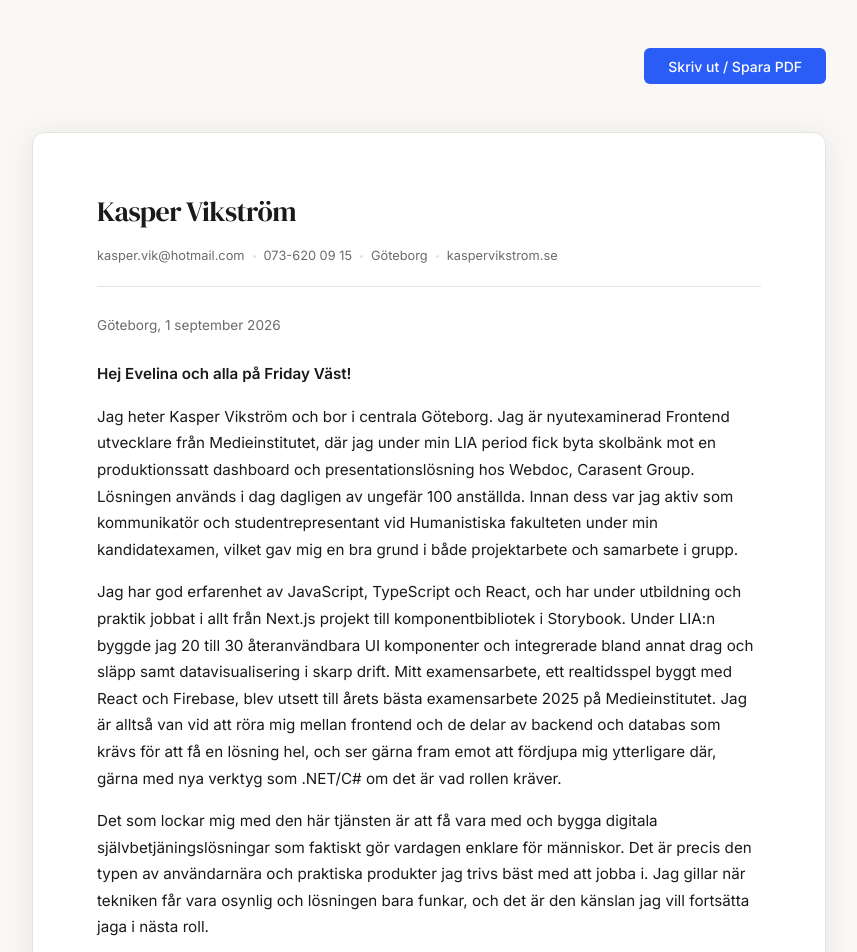
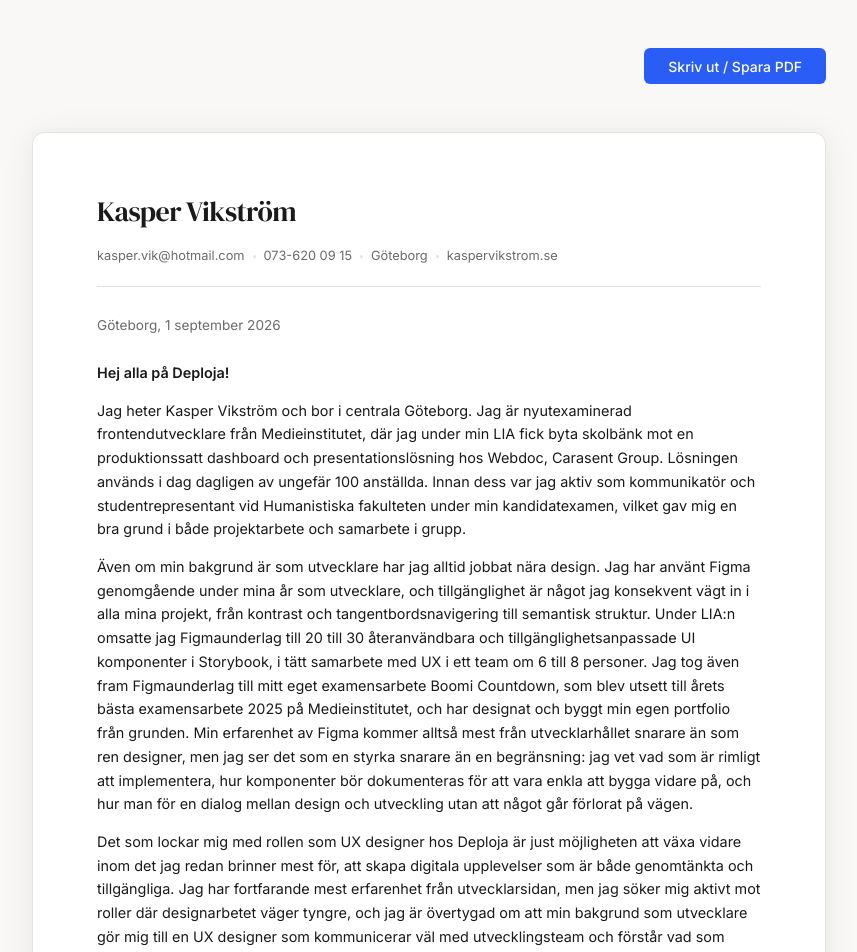
Before and after one commit to kaspvik/kaspervikstrom, a Next.js app: page /brev in a window 1280 px wide. Shown: the top 952 px of the page, without its empty margins (211-1068 px from the left). Built offline with nearby package versions, Linux system fonts and the light colour scheme.

Commit message:
Refactor BrevPage content for clarity and accessibility; adjust letterBody styles for improved layout

```diff
--- a/src/app/brev/brev.module.css
+++ b/src/app/brev/brev.module.css
@@ -96,12 +96,12 @@
 .letterBody {
   display: flex;
   flex-direction: column;
-  gap: 1rem;
+  gap: 0.85rem;
 }
 
 .letterBody p {
-  font-size: 0.95rem;
-  line-height: 1.75;
+  font-size: 0.9rem;
+  line-height: 1.65;
   color: var(--color-text);
   margin: 0;
 }
--- a/src/app/brev/page.tsx
+++ b/src/app/brev/page.tsx
@@ -37,14 +37,12 @@ export default function BrevPage() {
         <div className={styles.dateLine}>Göteborg, {today}</div>
 
         <div className={styles.letterBody}>
-          <p className={styles.greeting}>
-            Hej Evelina och alla på Friday Väst!
-          </p>
+          <p className={styles.greeting}>Hej alla på Deploja!</p>
 
           <p>
             Jag heter Kasper Vikström och bor i centrala Göteborg. Jag är
-            nyutexaminerad Frontend utvecklare från Medieinstitutet, där jag
-            under min LIA period fick byta skolbänk mot en produktionssatt
+            nyutexaminerad frontendutvecklare från Medieinstitutet, där jag
+            under min LIA fick byta skolbänk mot en produktionssatt
             dashboard och presentationslösning hos Webdoc, Carasent Group.
             Lösningen används i dag dagligen av ungefär 100 anställda. Innan
             dess var jag aktiv som kommunikatör och studentrepresentant vid
@@ -53,26 +51,35 @@ export default function BrevPage() {
           </p>
 
           <p>
-            Jag har god erfarenhet av JavaScript, TypeScript och React, och har
-            under utbildning och praktik jobbat i allt från Next.js projekt till
-            komponentbibliotek i Storybook. Under LIA:n byggde jag 20 till 30
-            återanvändbara UI komponenter och integrerade bland annat drag och
-            släpp samt datavisualisering i skarp drift. Mitt examensarbete, ett
-            realtidsspel byggt med React och Firebase, blev utsett till årets
-            bästa examensarbete 2025 på Medieinstitutet. Jag är alltså van vid
-            att röra mig mellan frontend och de delar av backend och databas som
-            krävs för att få en lösning hel, och ser gärna fram emot att
-            fördjupa mig ytterligare där, gärna med nya verktyg som .NET/C# om
-            det är vad rollen kräver.
+            Även om min bakgrund är som utvecklare har jag alltid jobbat nära
+            design. Jag har använt Figma genomgående under mina år som
+            utvecklare, och tillgänglighet är något jag konsekvent vägt in i
+            alla mina projekt, från kontrast och tangentbordsnavigering till
+            semantisk struktur. Under LIA:n omsatte jag Figmaunderlag till 20
+            till 30 återanvändbara och tillgänglighetsanpassade UI
+            komponenter i Storybook, i tätt samarbete med UX i ett team om 6
+            till 8 personer. Jag tog även fram Figmaunderlag till mitt eget
+            examensarbete Boomi Countdown, som blev utsett till årets bästa
+            examensarbete 2025 på Medieinstitutet, och har designat och
+            byggt min egen portfolio från grunden. Min erfarenhet av Figma
+            kommer alltså mest från utvecklarhållet snarare än som ren
+            designer, men jag ser det som en styrka snarare än en
+            begränsning: jag vet vad som är rimligt att implementera, hur
+            komponenter bör dokumenteras för att vara enkla att bygga vidare
+            på, och hur man för en dialog mellan design och utveckling utan
+            att något går förlorat på vägen.
           </p>
 
           <p>
-            Det som lockar mig med den här tjänsten är att få vara med och bygga
-            digitala självbetjäningslösningar som faktiskt gör vardagen enklare
-            för människor. Det är precis den typen av användarnära och praktiska
-            produkter jag trivs bäst med att jobba i. Jag gillar när tekniken
-            får vara osynlig och lösningen bara funkar, och det är den känslan
-            jag vill fortsätta jaga i nästa roll.
+            Det som lockar mig med rollen som UX designer hos Deploja är just
+            möjligheten att växa vidare inom det jag redan brinner mest för,
+            att skapa digitala upplevelser som är både genomtänkta och
+            tillgängliga. Jag har fortfarande mest erfarenhet från
+            utvecklarsidan, men jag söker mig aktivt mot roller där
+            designarbetet väger tyngre, och jag är övertygad om att min
+            bakgrund som utvecklare gör mig till en UX designer som
+            kommunicerar väl med utvecklingsteam och förstår vad som faktiskt
+            går att bygga.
           </p>
 
           <p>
@@ -81,13 +88,12 @@ export default function BrevPage() {
             kunskap. Jag trivs bäst i samarbeten där man stöttar varandra och
             delar med sig, och bidrar gärna med både engagemang och energi i
             vardagen. Kort sagt: en glädjespridare med viljan att växa in i en
-            fullstack roll!
+            designroll!
           </p>
 
           <p>
-            Jag ser fram emot att höra mer om tekniken och teamet bakom
-            tjänsten, och tar gärna ett samtal för att prata vidare om hur jag
-            skulle kunna bidra.
+            Jag ser gärna att vi hörs för att prata vidare om hur min
+            bakgrund som utvecklare kan komplettera ert designteam.
           </p>
 
           <p className={styles.signoff}>
```
Also changed, not shown: src/app/cv/page.tsx (+6 -5 lines).
